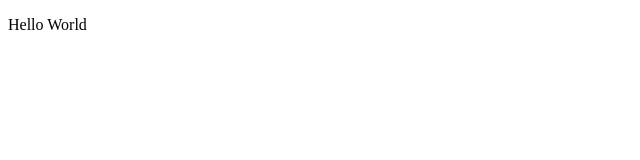
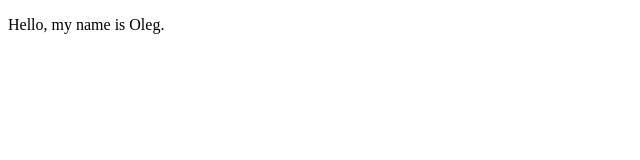
Before and after one commit to OlegKavazov/Js, a plain HTML site: page index.html in a window 1280 px wide. Shown: the full height of the page, 0-640 px from the left. Drawn offline with Linux system fonts and the light colour scheme.

Commit message:
second commit

```diff
--- a/index.html
+++ b/index.html
@@ -6,7 +6,7 @@
     <title>Document</title>
 </head>
 <body>
-    <p>Hello World</p>
+    <p>Hello, my name is Oleg.</p>
 
     <script src="js/script.js"></script>
 </body>
```
